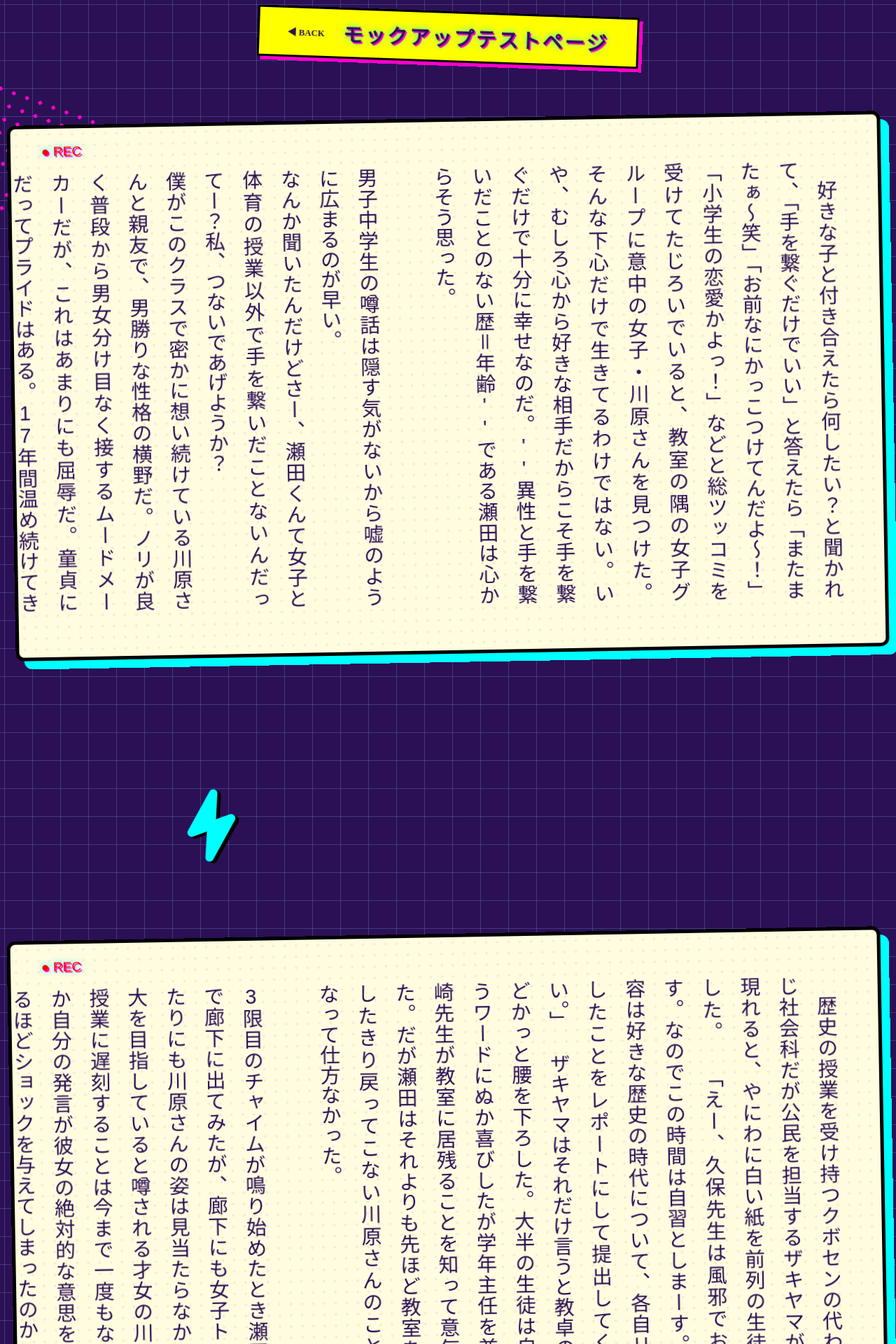
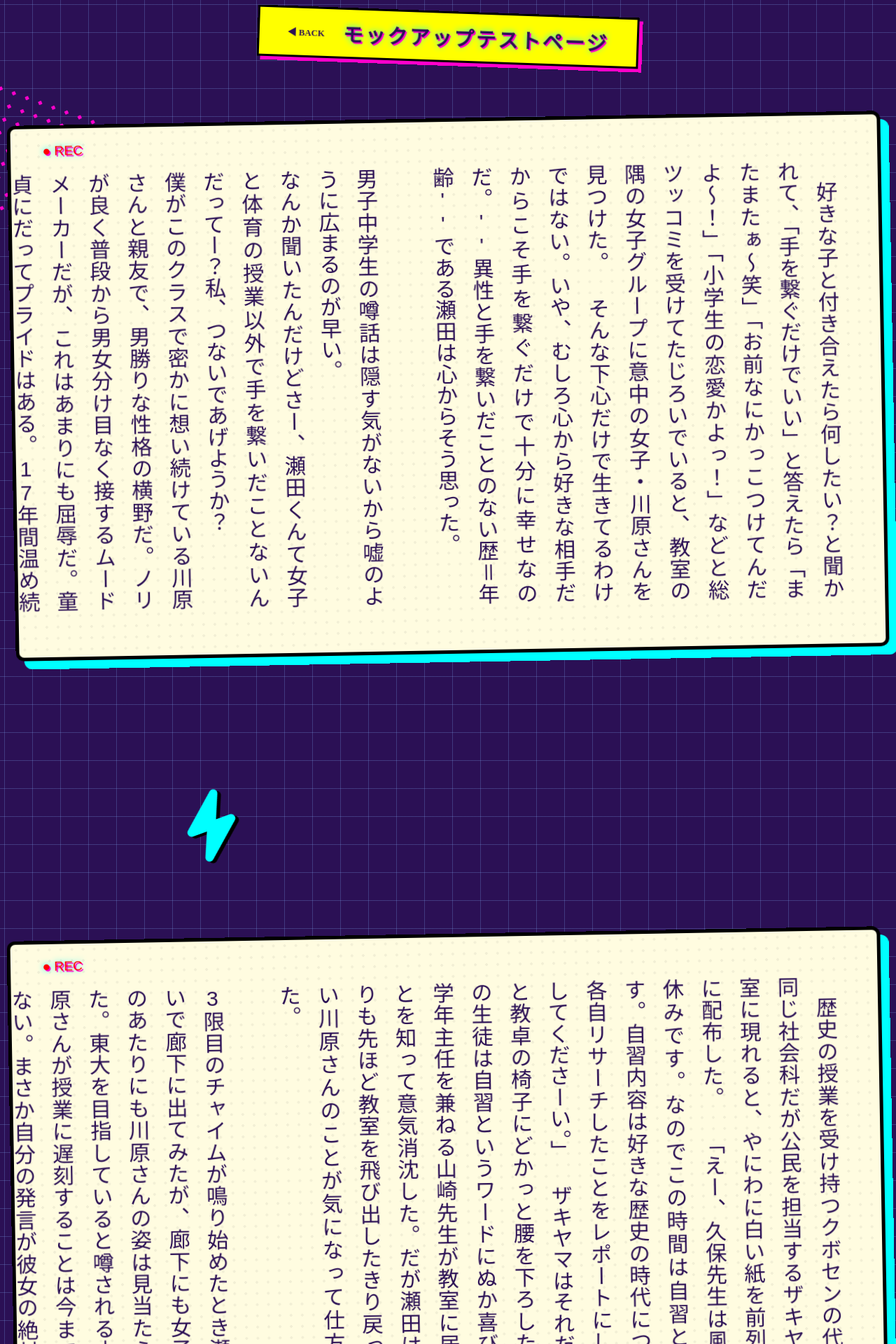
Before and after one commit to REMriaTV/HandtoHand, a Jekyll site: the page built from docs/manuscript/test-manuscript.md, in a window 1280 px wide. Shown: the top 1920 px of the page at 70% size. Built offline with Jekyll 4.4.1, drawn with Linux system fonts in a browser that asks for light colours; some web fonts are replaced.

Commit message:
story.css を更新

```diff
--- a/docs/assets/css/story.css
+++ b/docs/assets/css/story.css
@@ -1,11 +1,9 @@
 /* =========================================
    Google Fonts Import
    ========================================= */
-@import url('https://fonts.googleapis.com/css2?family=DotGothic16&family=Zen+Maru+Gothic:wght@500;700;900&display=swap');
-/* インポート部分に追加 */
-@import url('https://fonts.googleapis.com/css2?family=DotGothic16&display=swap');
-@import url('https://fonts.googleapis.com/css2?family=Shippori+Mincho+B1&display=swap');
-@import url('https://fonts.googleapis.com/css2?family=Yusei+Magic&display=swap');
+/* Yusei Magic を追加済み */
+@import url('https://fonts.googleapis.com/css2?family=DotGothic16&family=Shippori+Mincho+B1&family=Zen+Maru+Gothic:wght@500;700;900&family=Yusei+Magic&display=swap');
+
 /* =========================================
    アニメーション定義
    ========================================= */
@@ -48,11 +46,12 @@
     --neon-yellow: #ffff00;
     --neon-green: #39ff14;
 
-        /* フォントをDotGothic16に変更 */
+    /* ★フォントを油性マジックに変更 */
     --text-font: 'Yusei Magic', sans-serif;
+
     --title-font: 'DotGothic16', sans-serif;
 
-    /* ★変更点: カードの高さを画面いっぱいまで広げる */
+    /* カードの高さ */
     --card-height-pc: 85vh;
     --card-height-mobile: 85vh;
 }
@@ -80,7 +79,6 @@
 
     color: var(--text-color);
     font-family: 'Zen Maru Gothic', sans-serif;
-    /* ★変更点: デフォルトを少し太くして存在感を出す */
     font-weight: 700;
 
     position: relative;
@@ -138,7 +136,7 @@
 
     background: var(--neon-yellow);
     color: var(--text-color);
-    padding: 0.8rem 2.5rem; /* ヘッダーも少し大きく */
+    padding: 0.8rem 2.5rem;
 
     border: 3px solid #000;
     box-shadow: 5px 5px 0 var(--neon-pink);
@@ -146,7 +144,7 @@
 
 .story-title {
     font-family: var(--title-font);
-    font-size: 1.8rem; /* タイトルも大きく */
+    font-size: 1.8rem;
     letter-spacing: 0.1em;
     color: var(--bg-main);
     animation: neonFlicker 3s infinite;
@@ -168,7 +166,6 @@
     box-sizing: border-box;
     padding: 6rem 1rem;
     width: 100%;
-    /* ★変更点: PC画面での横幅制限を大幅に緩和 */
     max-width: 1400px;
     margin: 0 auto;
 
@@ -181,19 +178,15 @@
 }
 
 /* =========================================
-   カード設定
+   カード設定（PC用基本設定）
    ========================================= */
 .story-main p {
     margin: 0;
     display: block;
     background-color: var(--card-bg);
-
-    /* ★変更点: カード内の余白を広げて圧迫感を防ぐ */
     padding: 4rem 3rem;
-
     box-sizing: border-box;
     width: 100%;
-
     margin-bottom: 0;
 
     writing-mode: vertical-rl;
@@ -205,24 +198,23 @@
     overflow-x: auto;
     overflow-y: hidden;
 
-
-    /* 読みやすくするため行間を少し開けるのがコツ */
+    /* フォント設定 */
     font-family: var(--text-font);
-    line-height: 1.9; /* ドット文字は少し隙間がある方が読みやすい */
+    /* マジック文字は見やすいので行間は少し詰めてもOK */
+    line-height: 1.8;
     font-weight: 400;
-    font-size: 1.8rem;
+    /* マジック文字はデカい方がカワイイ */
+    font-size: 1.9rem;
 
     text-align: justify;
     white-space: normal;
     line-break: strict;
 
-    border: 5px solid #000; /* 枠線も太く */
+    border: 5px solid #000;
     border-radius: 12px;
-
     box-shadow: 12px 12px 0 var(--neon-blue);
 
     position: relative;
-
     transform: rotate(-1deg);
     animation: floatCard 6s ease-in-out infinite;
 
@@ -243,7 +235,7 @@
     left: 15px;
     font-family: 'DotGothic16', sans-serif;
     color: red;
-    font-size: 1.2rem; /* RECマークも少し大きく */
+    font-size: 1.2rem;
     writing-mode: horizontal-tb;
     animation: neonFlicker 2s infinite;
     pointer-events: none;
@@ -263,7 +255,7 @@
     position: absolute;
     font-family: "Font Awesome 6 Free";
     font-weight: 900;
-    font-size: 5rem; /* アイコンも大きく */
+    font-size: 5rem;
 
     top: 50%;
     left: 50%;
@@ -323,7 +315,7 @@
 }
 
 /* =========================================
-   スマホ用調整（ここが最重要）
+   スマホ用調整（没入モード）
    ========================================= */
 @media (max-width: 640px) {
     .story-header {
@@ -337,34 +329,38 @@
     }
 
     .story-main {
-        /* 上下の余白を減らして画面を有効活用 */
-        padding: 4rem 0.5rem;
+        padding: 4rem 0;
+        gap: 3rem;
     }
 
     .story-main p {
-        /* ★変更点: スマホの横幅ギリギリまでカードを広げる */
-        width: 96% !important;
-        margin: 0 auto;
-
-        /* 高さは変数で制御 (85vh) */
+        width: 100% !important;
+        margin: 0;
         height: var(--card-height-mobile);
 
-        /* 内側の余白調整 */
-        padding: 3rem 2rem;
+        padding: 3rem 1.5rem;
 
-        transform: rotate(0deg) !important;
+        transform: none !important;
         animation: none !important;
 
-        /* ★変更点: スマホでも文字をかなり大きく、太く */
-        font-size: 1.4rem;
-        font-weight: 700;
+        /* 左右の枠線を消す */
+        border-left: none;
+        border-right: none;
+        border-radius: 0;
+
+        border-top: 5px solid #000;
+        border-bottom: 5px solid #000;
+
+        box-shadow: 0 10px 0 var(--neon-blue);
+
+        /* マジック文字用のサイズ調整 */
+        font-size: 1.5rem;
+        font-weight: 400; /* マジックは太字にしなくてOK */
         line-height: 1.7;
-
-        box-shadow: 6px 6px 0 var(--neon-blue);
     }
 
     .story-main p:nth-child(even) {
-        box-shadow: 6px 6px 0 var(--neon-pink);
+        box-shadow: 0 10px 0 var(--neon-pink);
     }
 
     .story-icon-spacer {
```
